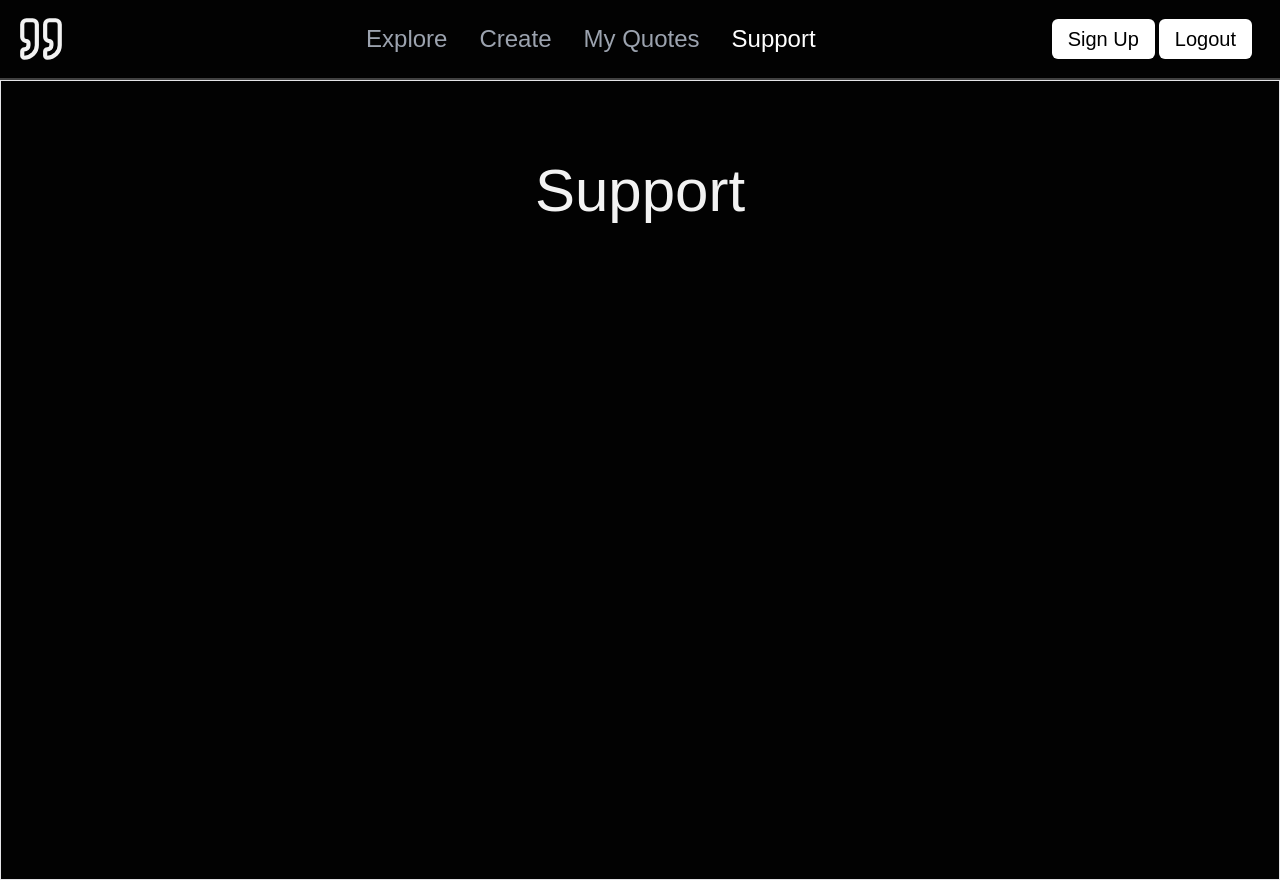
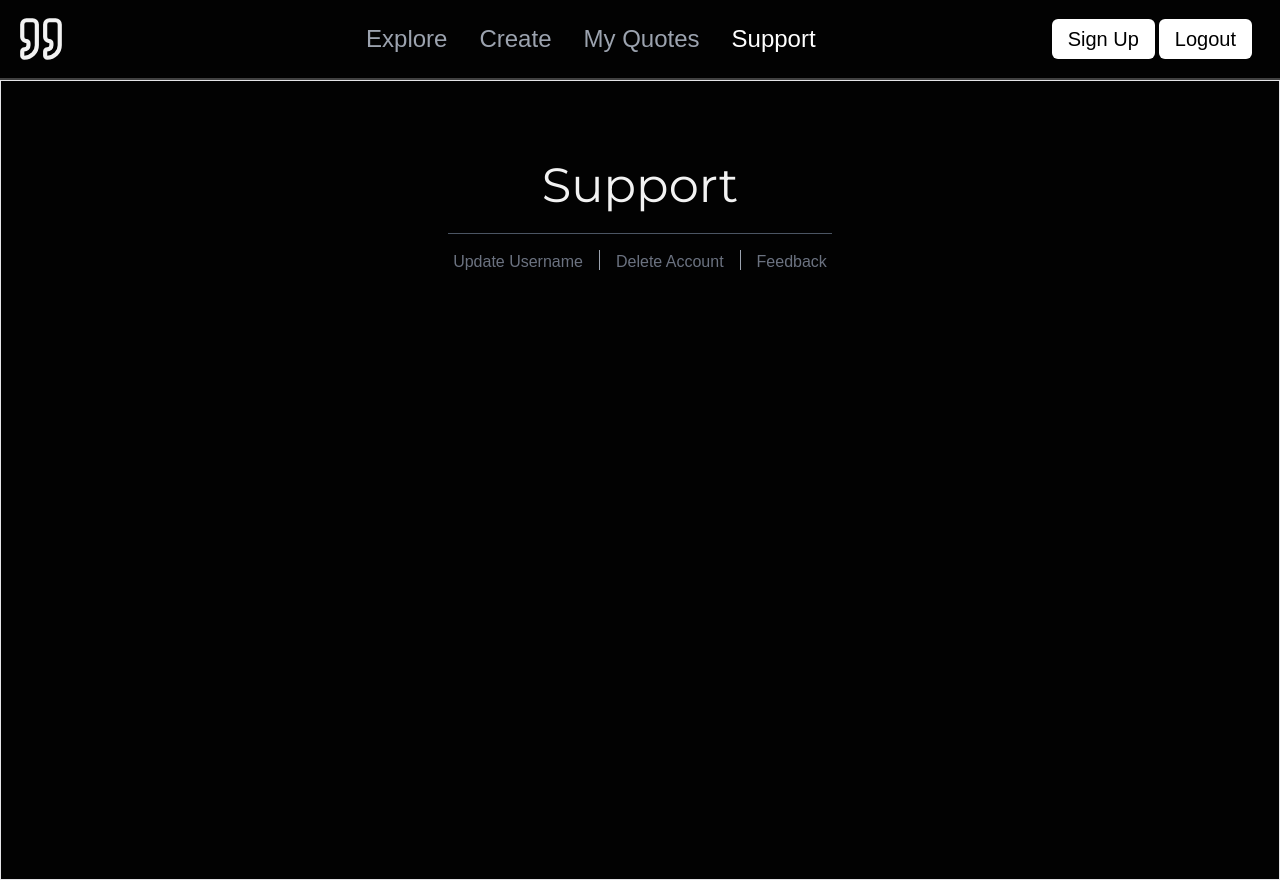
Before and after one commit to ZVKubajak/Quoteful, a React (Vite) app in the folder client/: page /support in a window 1280 px wide. Built offline with nearby package versions, Linux system fonts and the light colour scheme; sample sign-in values are in the browser's storage.

Commit message:
Created Support Nav

```diff
--- a/client/src/pages/Support.tsx
+++ b/client/src/pages/Support.tsx
@@ -1,9 +1,43 @@
+import auth from "@/auth/auth";
+import { updateUsername } from "@/services/userService";
+import { zodResolver } from "@hookform/resolvers/zod";
+import { useForm } from "react-hook-form";
+import { z } from "zod";
+
+import Swal from "sweetalert2";
 import { Separator } from "@/components/ui/separator";
+import { Input } from "@/components/ui/input";
+import { Button } from "@/components/ui/button";
+import {
+  Form,
+  FormControl,
+  FormDescription,
+  FormField,
+  FormItem,
+  FormLabel,
+  FormMessage,
+} from "@/components/ui/form";
 
 const Support = () => {
   return (
     <main className="h-screen border">
-      <h1 className="text-center text-6xl mt-20">Support</h1>
+      <div className="">
+        <h1 className="font-montserrat text-center text-5xl mt-20">Support</h1>
+        <Separator className="bg-gray-600 mx-auto mt-6 mb-4 w-96" />
+        <div className="flex h-5 justify-center space-x-4">
+          <p className="text-gray-500 transition duration-250 hover:text-white hover:underline hover:cursor-pointer">
+            Update Username
+          </p>
+          <Separator orientation="vertical" className="bg-gray-400" />
+          <p className="text-gray-500 transition duration-250 hover:text-white hover:underline hover:cursor-pointer">
+            Delete Account
+          </p>
+          <Separator orientation="vertical" className="bg-gray-400" />
+          <p className="text-gray-500 transition duration-250 hover:text-white hover:underline hover:cursor-pointer">
+            Feedback
+          </p>
+        </div>
+      </div>
       <section></section>
     </main>
   );
--- a/client/src/services/userService.ts
+++ b/client/src/services/userService.ts
@@ -1,6 +1,6 @@
 import axios from "axios";
 
-export const updateUser = async (userId: string, username: string) => {
+export const updateUsername = async (userId: string, username: string) => {
   try {
     const response = await axios.put(`http://localhost:3001/user/${userId}`, {
       username,
```
